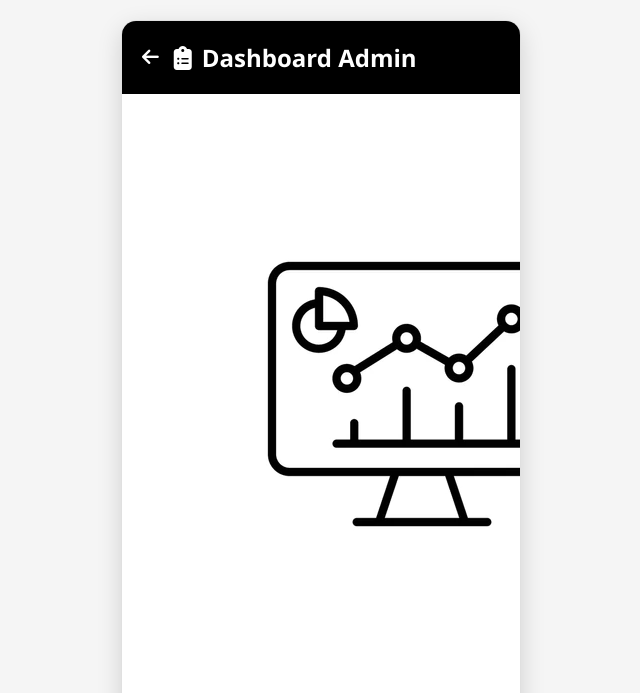
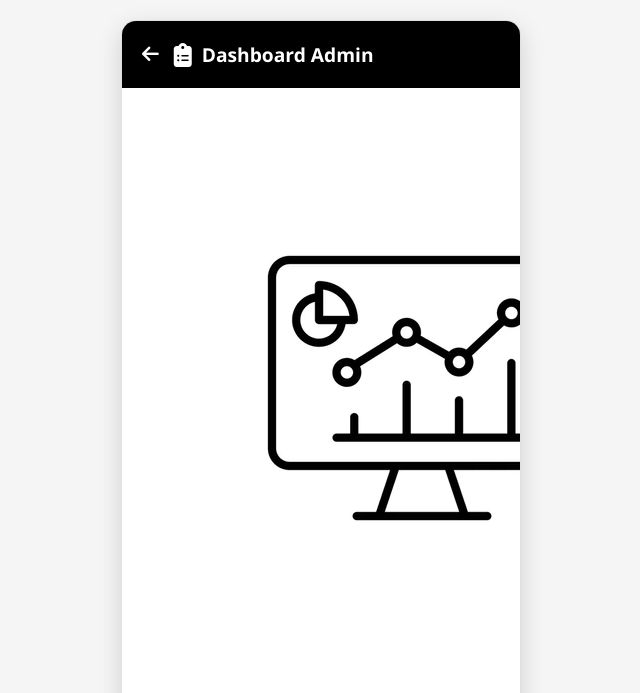
Before and after one commit to Guilherme-Engelmann/Mockup-MobileFirst, a PHP site: page /html/dashboard3.php in a window 1280 px wide. Shown: the top 693 px of the page, without its empty margins (319-959 px from the left). Run offline with PHP 8.4, Linux system fonts and the light colour scheme.

Commit message:
update - style

```diff
--- a/css/dashboard3.css
+++ b/css/dashboard3.css
@@ -55,3 +55,9 @@ body {
     font-size: 1.5em;
     color: #ffffff;
 }
+
+h2 {
+    font-size: 1.2em;
+    font-weight: 600;
+    color: #ffffff;
+}
```
